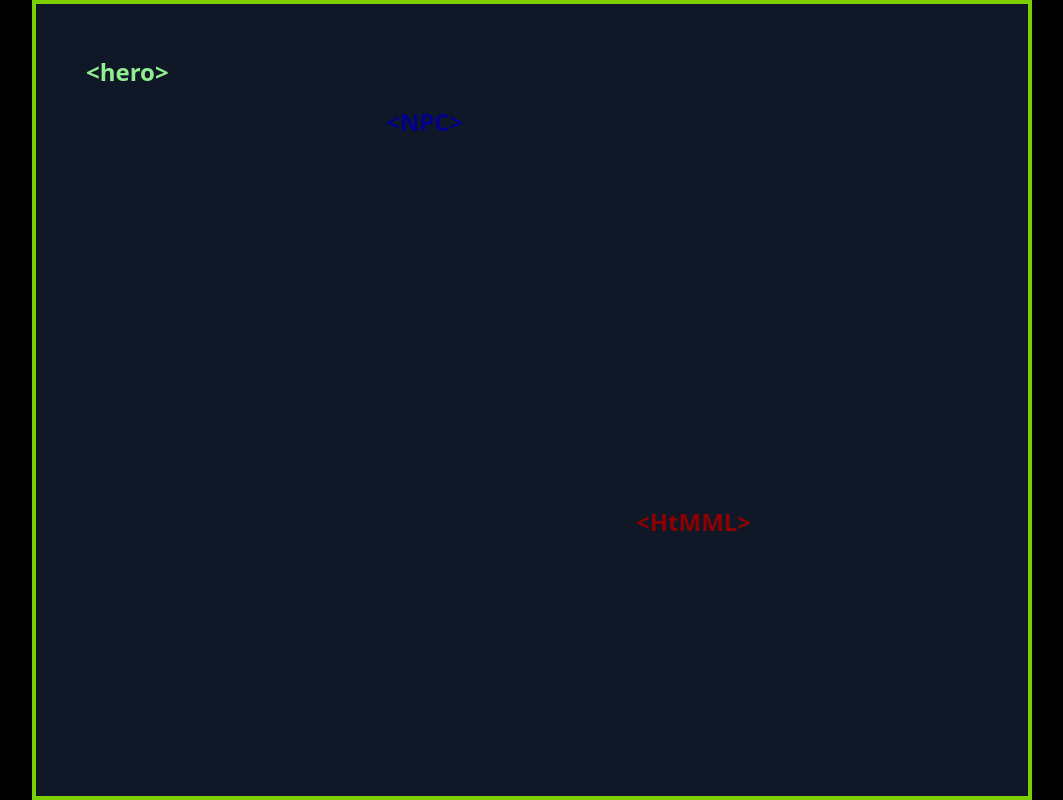
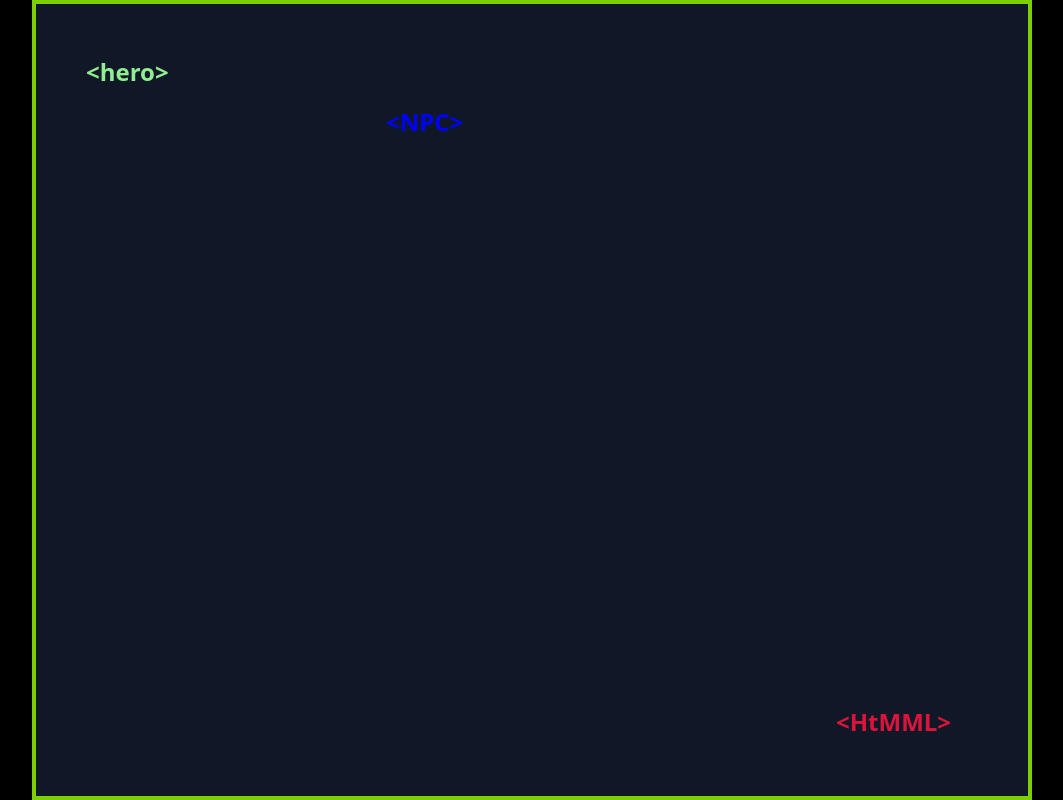
Before and after one commit to Mgfernandez1228/HTML_HERO, a Next.js app: page /levels/Level1 in a window 1280 px wide. Shown: the whole page, without its empty margins (108-1171 px from the left). Built offline with nearby package versions, Linux system fonts and the light colour scheme.

Commit message:
created element sprites and made movement smooth (causes bug of infinite alerts)

```diff
--- a/app/components/Encounter.jsx
+++ b/app/components/Encounter.jsx
@@ -102,9 +102,8 @@ const Encounter = ({ player, enemy }) => {
 
     return (
         <div className='fixed inset-0 bg-black/30  flex items-center justify-center z-50'>
-            <div className='bg-white text-black p-8 rounded-2xl border-4 border-gray-700 shadow-2xl flex flex-col items-center justify-center'>
+            <div className='bg-gray-100 text-black p-8 rounded-2xl border-4 border-gray-700 shadow-2xl flex flex-col items-center justify-center'>
                 <h4>Fix me!</h4>
-
                 <div id='code' className={`${styles[codeState]} ${styles.code}`} style={{ whiteSpace: 'pre-wrap', fontFamily: 'monospace', marginBottom: 8 }}>
                     {displayLines.map((line, i) => (
                         <div key={i} className={`${styles.codeLine} ${((displayLines[i] === correctCode1[i]) || (displayLines[i] === correctCode2[i])) ? styles.correct : styles.wrong}`}>
--- a/app/components/NPC.jsx
+++ b/app/components/NPC.jsx
@@ -6,11 +6,11 @@ const NPC = ({x, y, n_color, sprite_text}) => {
         position: "absolute",
         left: x,
         top: y,
-        fontSize: "24px",          // size of the "<hero>" text
+        fontSize: "24px",          //size of the <hero>
         fontWeight: "bold",
         color: n_color,            // color of the text
-        userSelect: "none",        // prevent text selection
-        pointerEvents: "none",     // allow clicks/keys to pass through
+        userSelect: "none",
+        pointerEvents: "none",
      }}>
       {sprite_text}
      </div>
--- a/app/levels/Level1/page.jsx
+++ b/app/levels/Level1/page.jsx
@@ -17,8 +17,8 @@ const checkCollision = (player, NPC) => {
 const page = () => {
   const worldRef = useRef(null);
   const [playerPos, setPlayerPos] = useState({ x: 50, y: 50, i_color: "lightgreen", sprite_text: "<hero>" });
-  const [enemyPos] = useState({ x: 600, y: 500, n_color: "darkred",sprite_text: "<HtMML>"  }); // enemy position
-  const [NPCPos] = useState({ x: 350, y: 100, n_color: "darkblue", sprite_text: "<NPC>"  }); // Npc position
+  const [enemyPos] = useState({ x: 800, y: 700, n_color: "crimson",sprite_text: "<HtMML>"  }); // enemy position
+  const [NPCPos] = useState({ x: 350, y: 100, n_color: "blue", sprite_text: "<NPC>"  }); // Npc position
 
   const [encounter, setEncounter] = useState(false);
 
```
Also changed, not shown: app/globals.css (line endings or trailing spaces).
